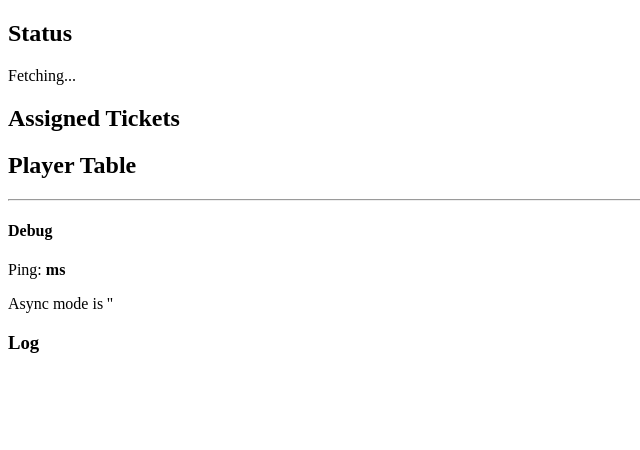
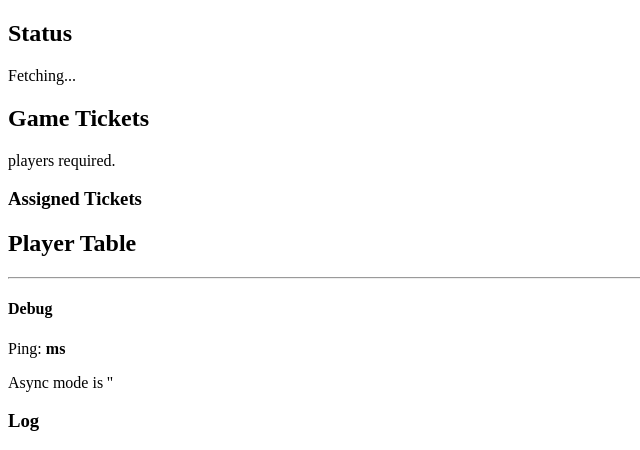
Before and after one commit to Azure/acs-demos, a Flask app: template trials-engine-dashboard/src/templates/index.html in a window 1280 px wide. Shown: the top 450 px of the page, without its empty margins (0-640 px from the left). Run offline with Flask 2, Linux system fonts and the light colour scheme; the template is opened without the code that fills it, so the values that code supplies are empty; some libraries are stand-ins or nearby versions.

Commit message:
show required number of players in the engine dashboard

```diff
--- a/trials-engine-dashboard/src/js/engine.js
+++ b/trials-engine-dashboard/src/js/engine.js
@@ -6,6 +6,8 @@ function monitorStatusSocket() {
 
         $('#log').prepend('<br/>' + $('<div/>').text(new Date() + " : " + JSON.stringify(status)).html());
         $("#state").text(status.state);
+
+	$("#number-of-players").text(status.minNumberOfPlayers);
 
 	var tickets = [];
 	$.each(status.tickets, function(index, ticket) {
--- a/trials-engine-dashboard/src/templates/index.html
+++ b/trials-engine-dashboard/src/templates/index.html
@@ -19,9 +19,12 @@
 	<h2>Status</h2>
 	<p><span id="state">Fetching...</span></p>
 
-	<h2>Assigned Tickets</h2>
-	<ul id="tickets-list">
-	</ul>
+	<h2>Game Tickets</h2>
+	<p><span id="number-of-players"></span> players required.</p>
+
+	<h3>Assigned Tickets</h3>
+	<ol id="tickets-list">
+	</ol>
 
 	<h2> Player Table</h2>
 	<ol id="player-table">
```
